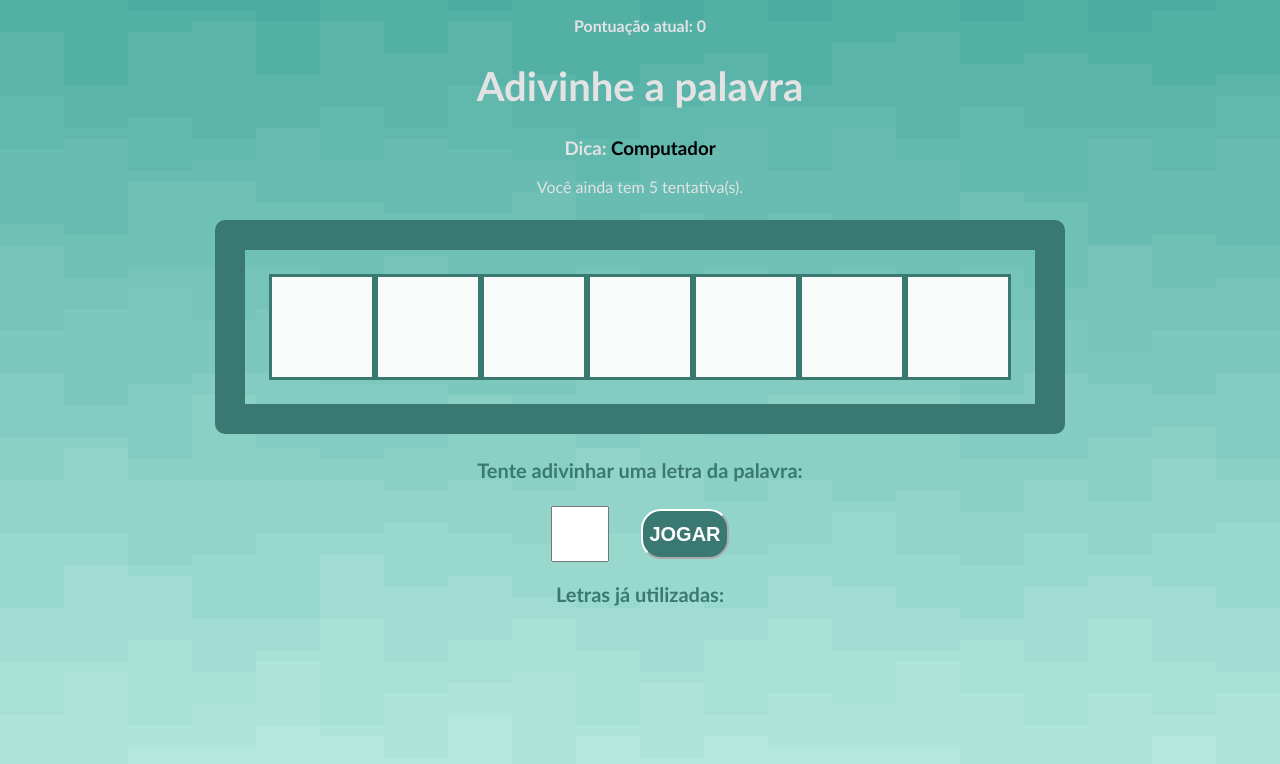
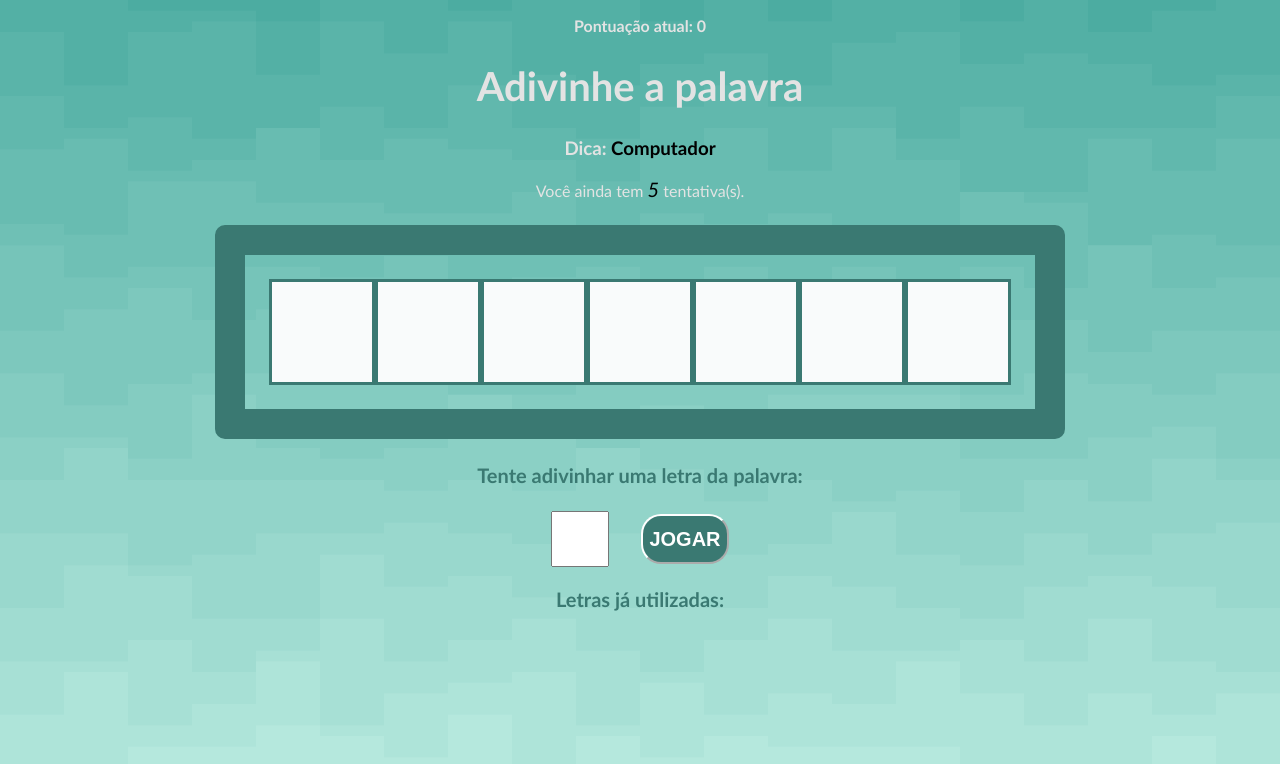
Before and after one commit to jennifermedeiross/secret-word, a React (Create React App) app: page / in a window 1280 px wide. Both pictures are taken after a click on the button "COMEÇAR O JOGO". Shown: the top 764 px of the page. Built offline with nearby package versions, Linux system fonts and the light colour scheme.

Commit message:
Lógica para fim de jogo

```diff
--- a/src/App.js
+++ b/src/App.js
@@ -2,7 +2,7 @@
 import './App.css';
 
 // React
-import { useCallback, useEffecr, useState } from 'react';
+import { useCallback, useEffecr, useEffect, useState } from 'react';
 
 // Data
 import { wordsList } from './data/words';
@@ -67,12 +67,30 @@ function App() {
     } else {
       setWrongLetters((actual) => [
         ...actual, normalizedLetter
-      ])
+      ]);
+
+      setGuesses((actual) => actual - 1)
     }
   }
 
+  const clearLettersStates = () => {
+    setGuessedLetters([]);
+    setWrongLetters([]);
+  };
+
+  useEffect(() => {
+    if (guesses === 0) {
+      clearLettersStates();
+
+      setGameStage(stages[2].name);
+    }
+  }, [guesses]);
+
   const retry = () => {
-    setGameStage(stages[0].name)
+    setScore(0);
+    setGuesses(5);
+
+    setGameStage(stages[0].name);
   }
 
   return (
--- a/src/components/Game/Game.css
+++ b/src/components/Game/Game.css
@@ -1,5 +1,10 @@
 .game h1 {
   font-size: 2.5em;
+}
+
+.game i {
+  color: #000000;
+  font-size: 20px;
 }
 
 .points span {
--- a/src/components/Game/index.js
+++ b/src/components/Game/index.js
@@ -32,7 +32,7 @@ export const Game = ({
       <h3 className='tip'>
         Dica: <span>{pickedCategory}</span>
       </h3>
-      <p>Você ainda tem {guesses} tentativa(s).</p>
+      <p>Você ainda tem <i>{guesses}</i> tentativa(s).</p>
       <div className="wordContainer">
         {letters.map((letter, i) =>
           guessedLetters.includes(letter) ? (
```
